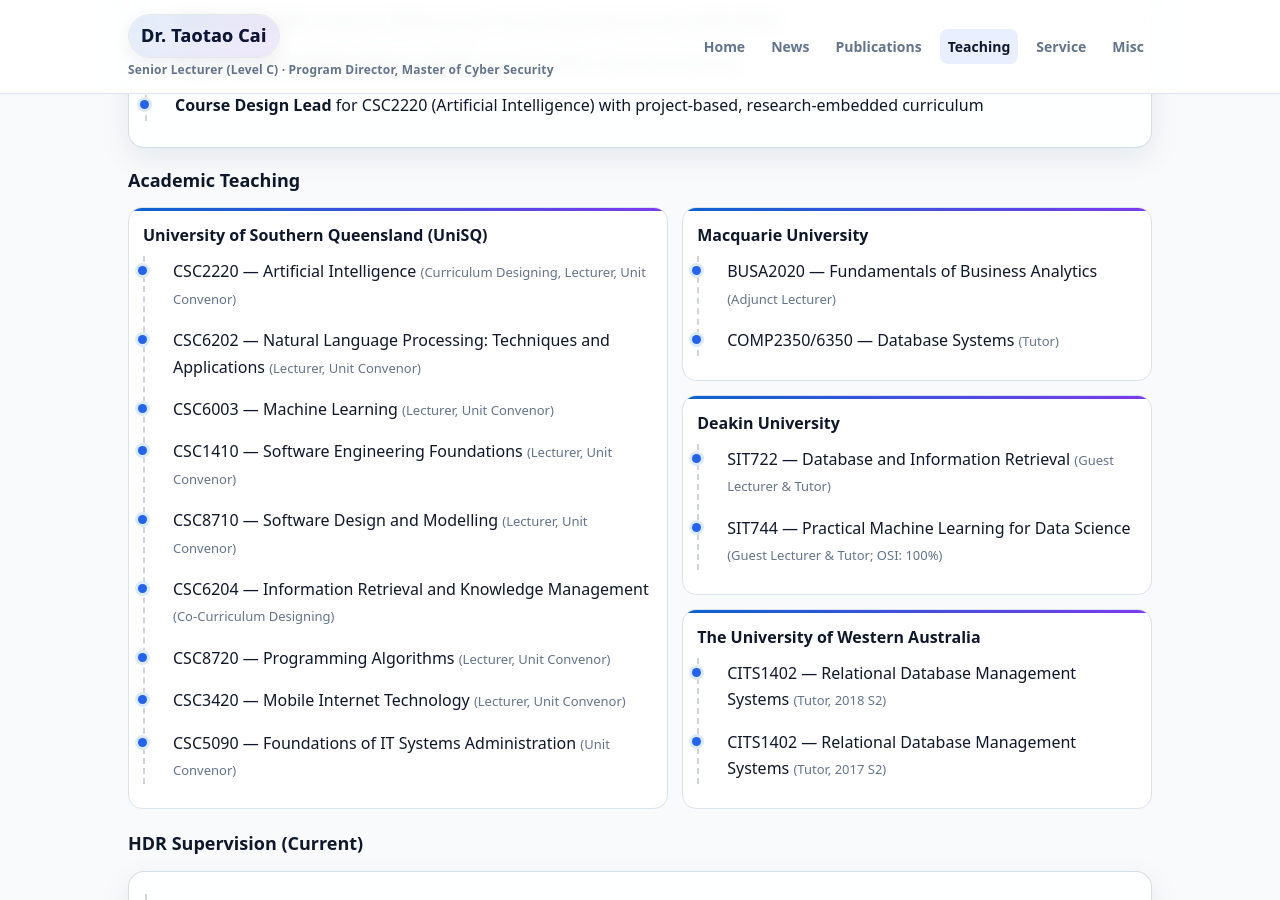
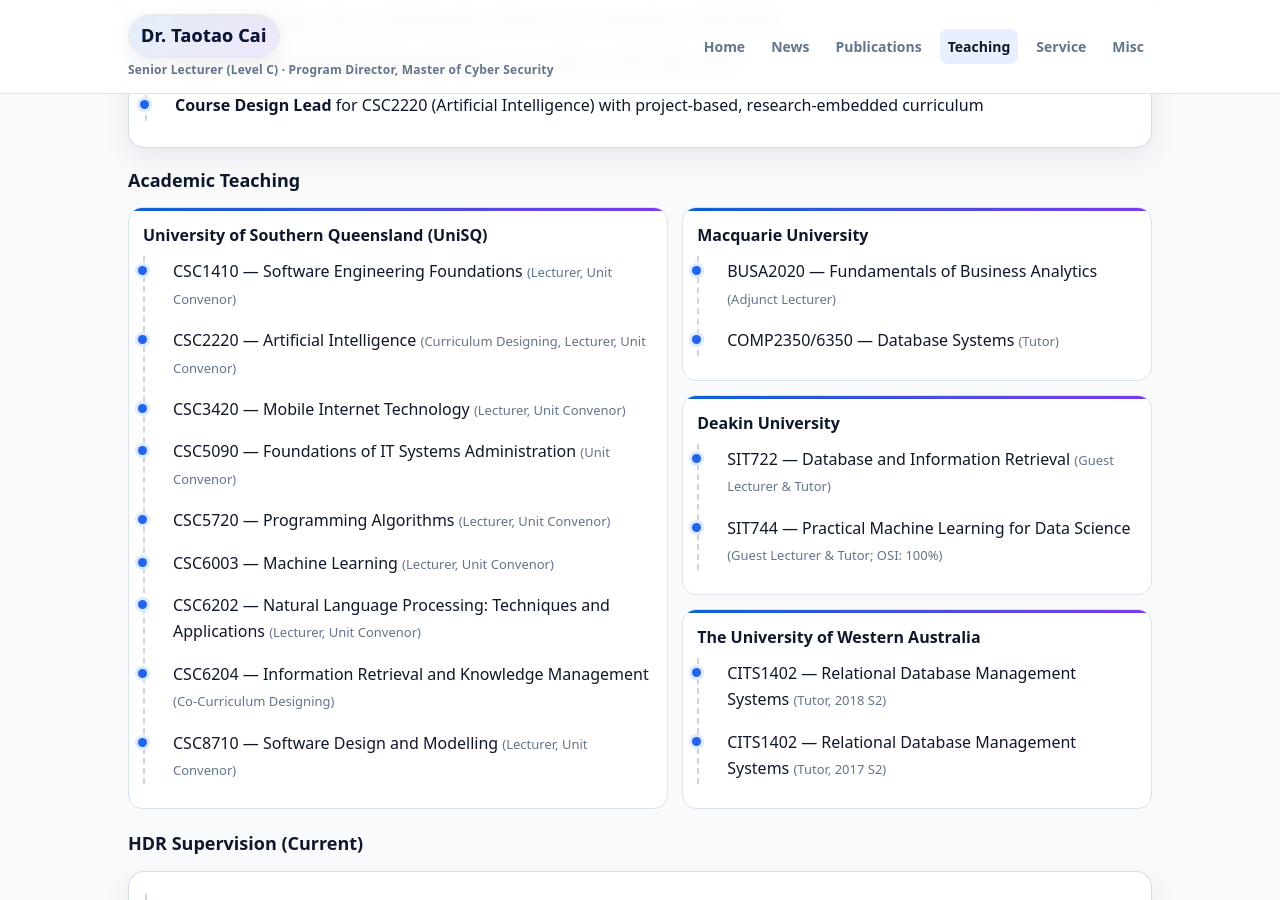
Before and after one commit to Taotao1992/Taotao1992.github.io, a Jekyll site: the page built from teaching-supervision.md, in a window 1280 px wide and 900 px high, scrolled down 436 px. Built offline with Jekyll 4.4.1, drawn with Linux system fonts in a browser that asks for light colours.

Commit message:
Sort UniSQ teaching list by course code and rename CSC8720.
Order the UniSQ courses by code for clearer reading and update CSC8720 (Programming Algorithms) to its new code CSC5720.

Made-with: Cursor

```diff
--- a/teaching-supervision.md
+++ b/teaching-supervision.md
@@ -36,15 +36,15 @@ permalink: /teaching-supervision/
   <div class="showcase-card">
     <h3>University of Southern Queensland (UniSQ)</h3>
     <ul class="timeline">
+      <li>CSC1410 — Software Engineering Foundations <span class="small">(Lecturer, Unit Convenor)</span></li>
       <li>CSC2220 — Artificial Intelligence <span class="small">(Curriculum Designing, Lecturer, Unit Convenor)</span></li>
-      <li>CSC6202 — Natural Language Processing: Techniques and Applications <span class="small">(Lecturer, Unit Convenor)</span></li>
-      <li>CSC6003 — Machine Learning <span class="small">(Lecturer, Unit Convenor)</span></li>
-      <li>CSC1410 — Software Engineering Foundations <span class="small">(Lecturer, Unit Convenor)</span></li>
-      <li>CSC8710 — Software Design and Modelling <span class="small">(Lecturer, Unit Convenor)</span></li>
-      <li>CSC6204 — Information Retrieval and Knowledge Management <span class="small">(Co-Curriculum Designing)</span></li>
-      <li>CSC8720 — Programming Algorithms <span class="small">(Lecturer, Unit Convenor)</span></li>
       <li>CSC3420 — Mobile Internet Technology <span class="small">(Lecturer, Unit Convenor)</span></li>
       <li>CSC5090 — Foundations of IT Systems Administration <span class="small">(Unit Convenor)</span></li>
+      <li>CSC5720 — Programming Algorithms <span class="small">(Lecturer, Unit Convenor)</span></li>
+      <li>CSC6003 — Machine Learning <span class="small">(Lecturer, Unit Convenor)</span></li>
+      <li>CSC6202 — Natural Language Processing: Techniques and Applications <span class="small">(Lecturer, Unit Convenor)</span></li>
+      <li>CSC6204 — Information Retrieval and Knowledge Management <span class="small">(Co-Curriculum Designing)</span></li>
+      <li>CSC8710 — Software Design and Modelling <span class="small">(Lecturer, Unit Convenor)</span></li>
     </ul>
   </div>
   <div class="teaching-col">
```
